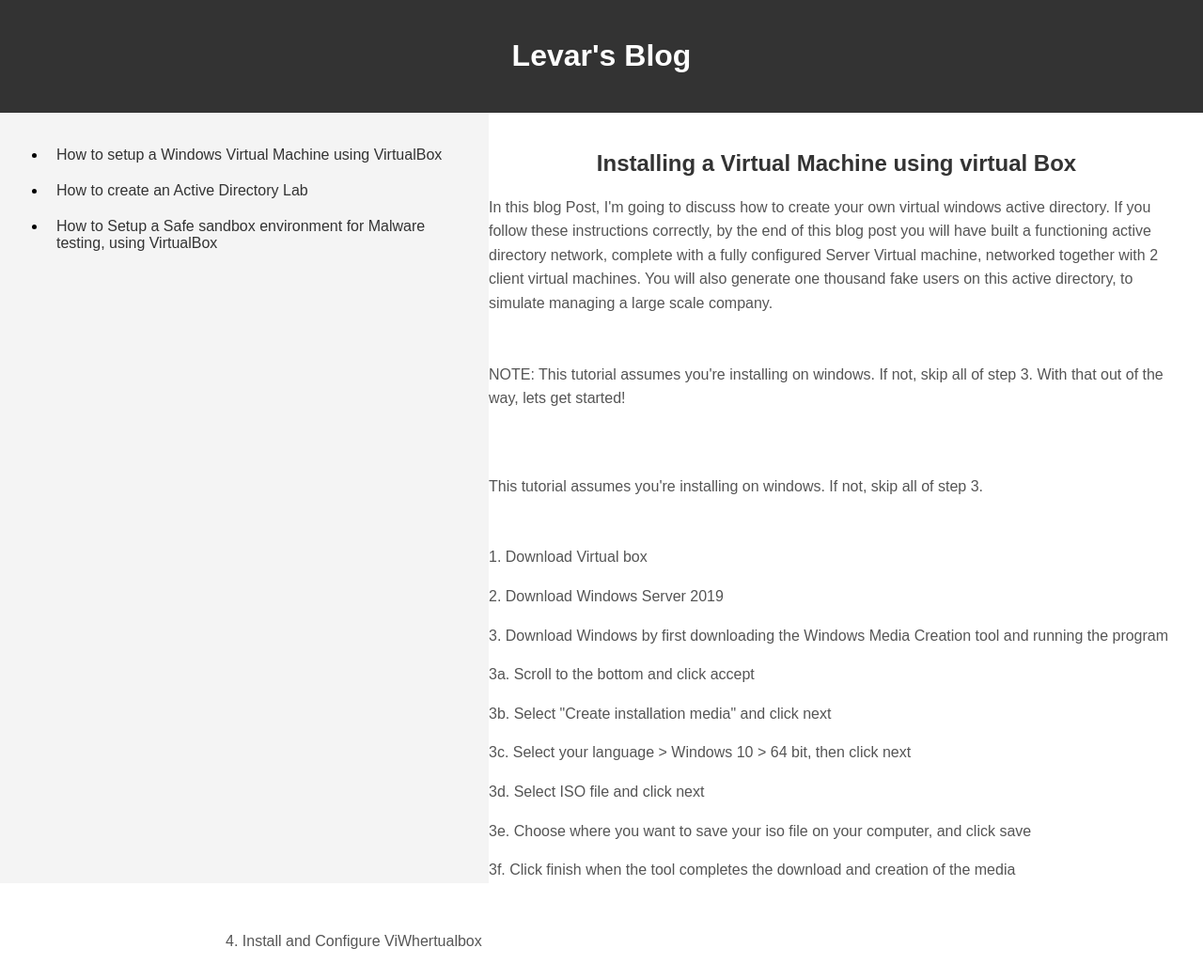
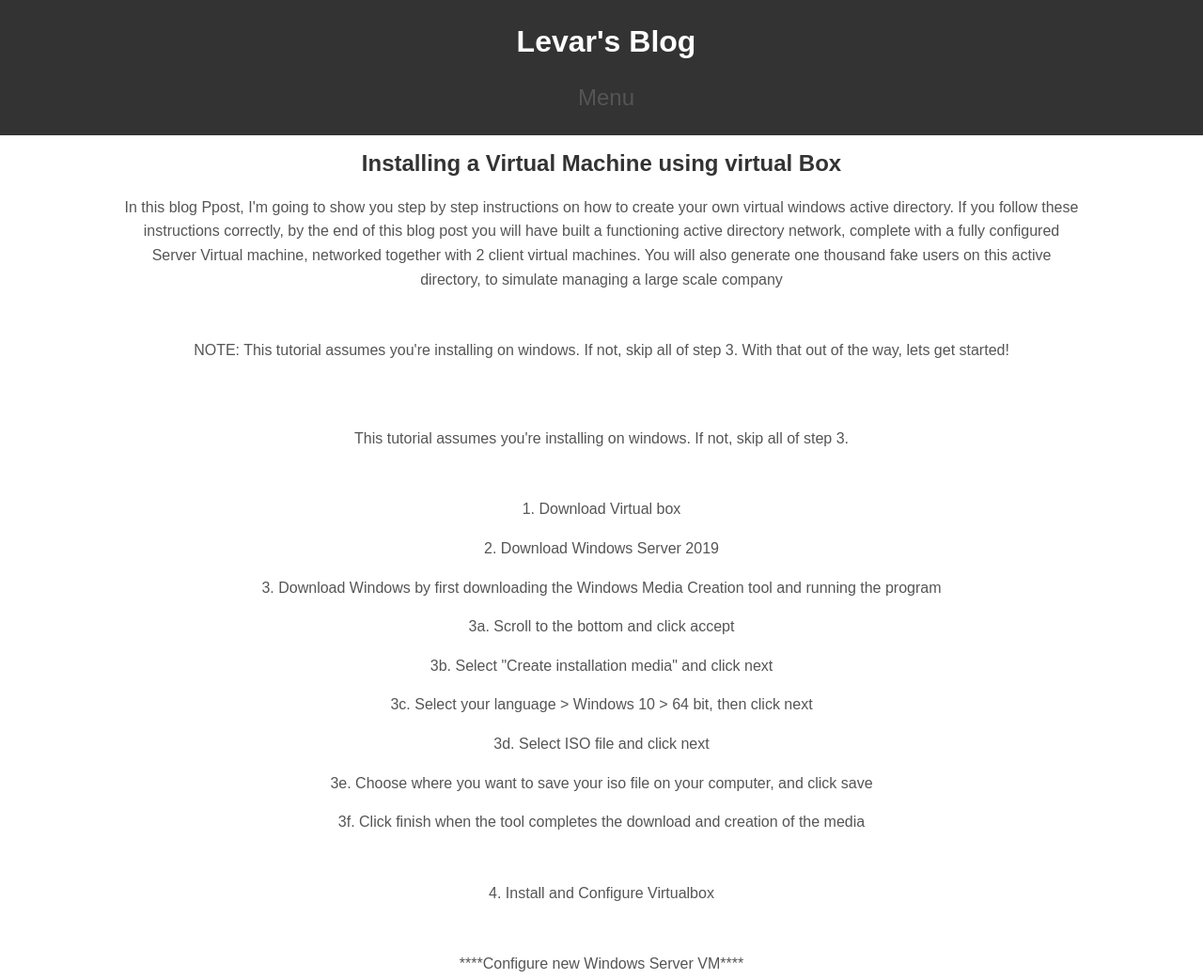
Before and after one commit to LPKaizen/Levarpinnock, a plain HTML site: page blog/blog.html in a window 1280 px wide. Shown: the top 1042 px of the page at 94% size. Drawn offline with Linux system fonts and the light colour scheme.

Commit message:
various css, javascript, and html additions and optimisations. More to come

```diff
--- a/blog/blog.css
+++ b/blog/blog.css
@@ -2,22 +2,28 @@ body {
     font-family: Arial, sans-serif;
     margin: 0;
     padding: 0;
+    overflow-x: hidden;
 }
 
 header {
     background-color: #333;
     color: #fff;
-    padding: 20px;
+    padding: 5px;
     text-align: center;
+    position: fixed;
+    width: 100vw;
+
 }
 
 nav {
     background-color: #f4f4f4;
     padding: 10px;
-    width: 500px;
-    float: left;
+    width: 440px;
     height: 100vh;
     overflow-y: auto;
+    position: fixed;
+    left: -520vw;
+    transition: left 0.5s ease-in-out;
 }
 
 nav a {
@@ -33,8 +39,9 @@ nav a:hover {
 }
 
 .content {
-    margin-left: 220px;
-    padding: 20px;
+    padding-top: 140px;
+    display: flex;
+    justify-content: center;
 }
 
 h2 {
@@ -49,3 +56,14 @@ p {
 .post-hide {
     display: none;
 }
+
+.postformat {
+    width: 1024px;
+    text-align: center;
+}
+
+.menubutton:hover {
+    transition: color 0.4s ease;
+    color: orange;
+    cursor: pointer;
+}
--- a/blog/blog.html
+++ b/blog/blog.html
@@ -3,16 +3,17 @@
 <head>
     <meta charset="UTF-8">
     <meta name="viewport" content="width=device-width, initial-scale=1.0">
-    <title>Basic Blog</title>
+    <title>Levar's Blog</title>
     <link rel='stylesheet' type='text/css' href="./blog.css">
 </head>
 <body>
 
     <header>
         <h1>Levar's Blog</h1>
+        <p><span style="font-size: 24px;" onclick="menuToggle()" class="menubutton">Menu</span></p>
     </header>
 
-    <nav>
+    <nav id="slides">
         <ul>
             <li><a onclick="Blogpost1()" href="#post1">How to setup a Windows Virtual Machine using VirtualBox</a></li>
             <li><a onclick="Blogpost2()" href="#post2">How to create an Active Directory Lab</a></li>
@@ -21,12 +22,12 @@
     </nav>
 
     <div class="content">
-        <div id="post1">
-            <h2 style="text-align: center;">Installing a Virtual Machine using virtual Box</h2>
-            <p>In this blog Post, I'm going to discuss how to create your own virtual windows active directory. If you
+        <div id="post1" class="postformat">
+            <h2>Installing a Virtual Machine using virtual Box</h2>
+            <p>In this blog Ppost, I'm going to show you step by step instructions on how to create your own virtual windows active directory. If you
                 follow these instructions correctly, by the end of this blog post you will have built a functioning active directory network, complete
                 with a fully configured Server Virtual machine, networked together with 2 client virtual machines. You will
-                also generate one thousand fake users on this active directory, to simulate managing a large scale company.</p>
+                also generate one thousand fake users on this active directory, to simulate managing a large scale company</p>
             <br>
             <p>NOTE: This tutorial assumes you're installing on windows. If not, skip all of step 3. With that out of the way, lets get started!</p>
 
@@ -44,7 +45,7 @@
             <p>3e. Choose where you want to save your iso file on your computer, and click save</p>
             <p>3f. Click finish when the tool completes the download and creation of the media</p>
             <br>
-            <p>4. Install and Configure ViWhertualbox</p>
+            <p>4. Install and Configure Virtualbox</p>
             <br>
             <p>****Configure new Windows Server VM****</p>
             <br>
@@ -150,7 +151,7 @@
             <p>15e.Enter the Domain name server address( the internal network interface ip address), 172.16.0.1, and click "add", then next 4 times, then finish.</p>
             <p>15f. Right click on your domain the the DHCP settings and click "authorize". Click refresh in the same menu to see if the setting have worked, which will be represented as two green checkmarks on IPV4 and IPV6</p>
             <br>
-            <p>Bonus****Creating new users using powershell - Pre ing the system for running the script****</p>
+            <p>Bonus****Creating new users using powershell - Preping the system for running the script****</p>
             <p>Using a powershell script we are going to add one thousand new users. you don't need to use powershell and can add however many users you want manually, but this will serve to stimulate a more realistic environment.</p>
             <br>
             <p>16. **this step is only for the purpose of this lap, and should not be done in regular production environments as it hinders security, allowing anyone to download things directly to the server via web browsing***</p>
--- a/blog/blog.js
+++ b/blog/blog.js
@@ -32,32 +32,17 @@ function Blogpost3() {
     document.getElementById("post1").style.display = "none";
 }
 
+
+
 ///////////////////////////////////////////
 
-/* function SlideShow() {
-    if(document.getElementById("slides").style.top == "0%")
+ function menuToggle() {
+    if(document.getElementById("slides").style.left == "-520vw")
     {
-    document.getElementById("slides").style.top = "-100%";
+    document.getElementById("slides").style.left = "0vw";
     }
     else
     {
-    document.getElementById("slides").style.top = "0%";
+    document.getElementById("slides").style.left = "-520vw";
     }
 }
-
-function changePage() {
-    if(document.getElementById("pageone").style.display == "block")
-    {
-    document.getElementById("pagetwo").style.display = "block";
-    document.getElementById("pagetwo").style.visibility = "visible";
-    document.getElementById("pageone").style.display = "none";
-    document.getElementById("pageone").style.visibility = "hidden";
-    }
-    else
-    {
-    document.getElementById("pageone").style.display = "block";
-    document.getElementById("pageone").style.visibility = "visible";
-    document.getElementById("pagetwo").style.display = "none";
-    document.getElementById("pagetwo").style.visibility = "hidden";
-    }
-} */
```
